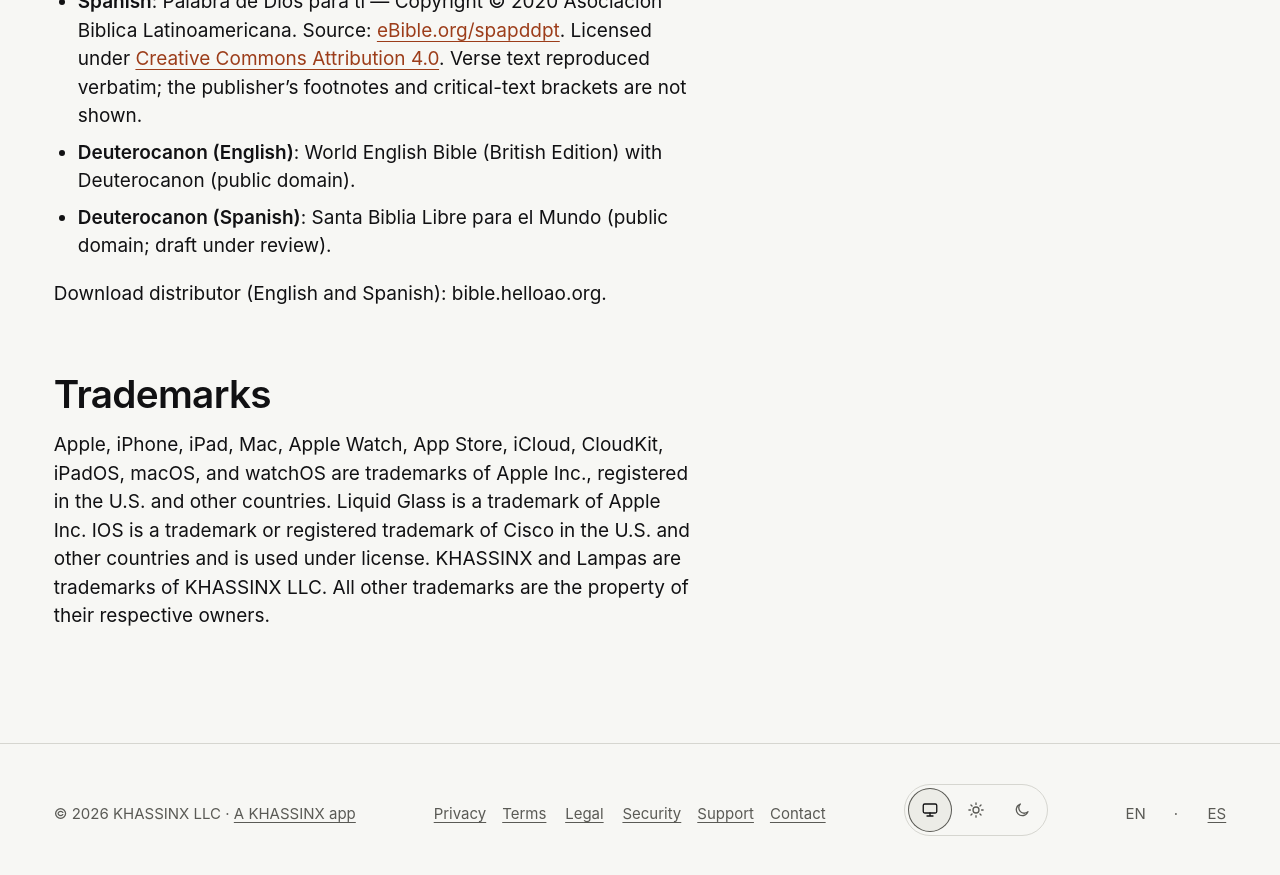
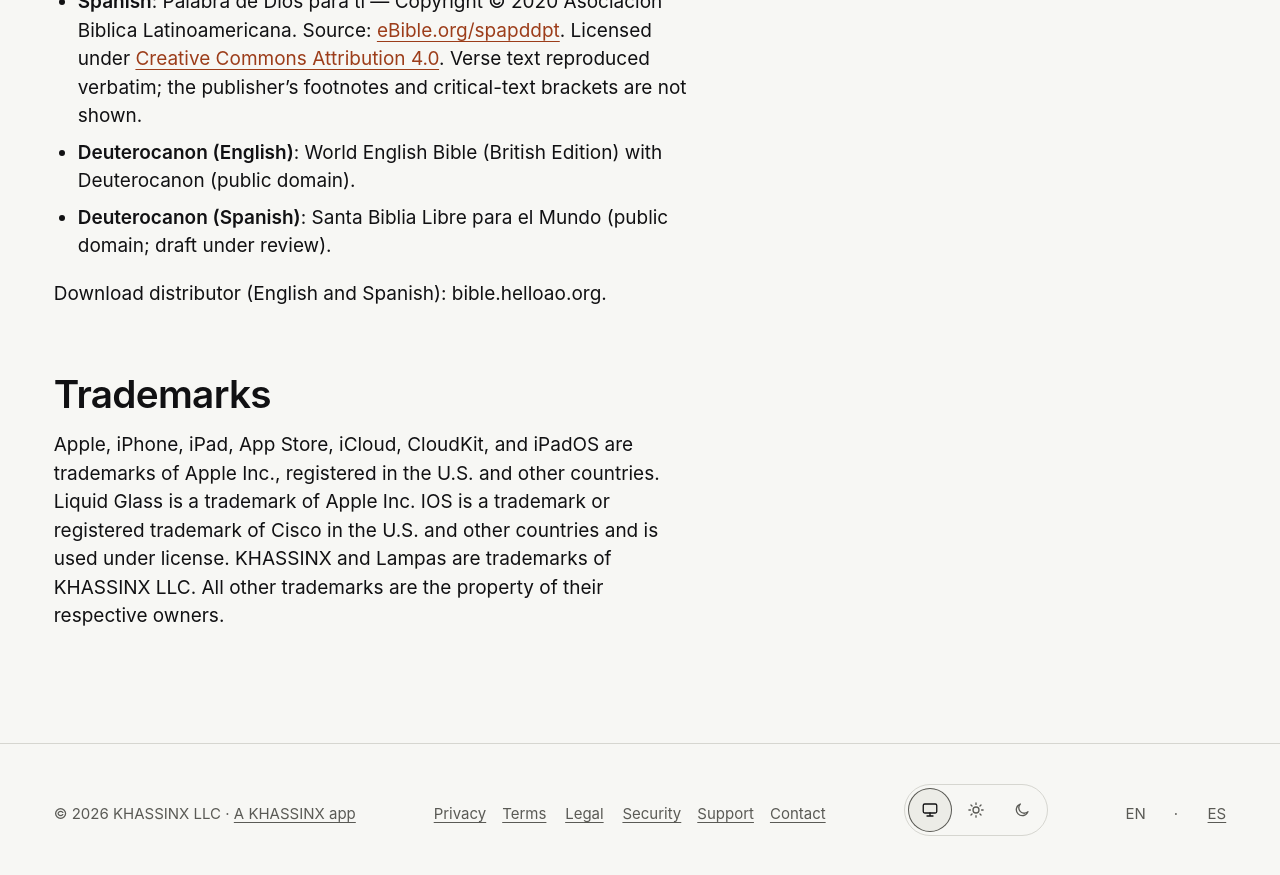
Before and after one commit to KhassinX/lampas-web, a Jekyll site: the page built from legal/index.md, in a window 1280 px wide and 900 px high, scrolled down 1344 px. Shown: the top 875 px of the window. Built offline with Jekyll 4.4.1, drawn with Linux system fonts in a browser that asks for light colours.

Commit message:
legal: name iPhone and iPad only (1.0.0)
Terms describe an iOS and iPadOS app, and the trademark notice drops Mac, Apple Watch, macOS and watchOS. Pending the owner's signature.

Co-Authored-By: Claude Opus 5.5 <noreply@anthropic.com>
Claude-Session: https://claude.ai/code/session_01HcbMZm97AK2qBxhKYzgV1m

```diff
--- a/legal/index.md
+++ b/legal/index.md
@@ -44,4 +44,4 @@ Download distributor (English and Spanish): bible.helloao.org.
 
 ## Trademarks
 
-Apple, iPhone, iPad, Mac, Apple Watch, App Store, iCloud, CloudKit, iPadOS, macOS, and watchOS are trademarks of Apple Inc., registered in the U.S. and other countries. Liquid Glass is a trademark of Apple Inc. IOS is a trademark or registered trademark of Cisco in the U.S. and other countries and is used under license. KHASSINX and Lampas are trademarks of KHASSINX LLC. All other trademarks are the property of their respective owners.
+Apple, iPhone, iPad, App Store, iCloud, CloudKit, and iPadOS are trademarks of Apple Inc., registered in the U.S. and other countries. Liquid Glass is a trademark of Apple Inc. IOS is a trademark or registered trademark of Cisco in the U.S. and other countries and is used under license. KHASSINX and Lampas are trademarks of KHASSINX LLC. All other trademarks are the property of their respective owners.
```
Also changed, not shown: es/legal/index.md (+1 -1 lines), es/legal/terms.md (+1 -1 lines), legal/terms.md (+1 -1 lines).
